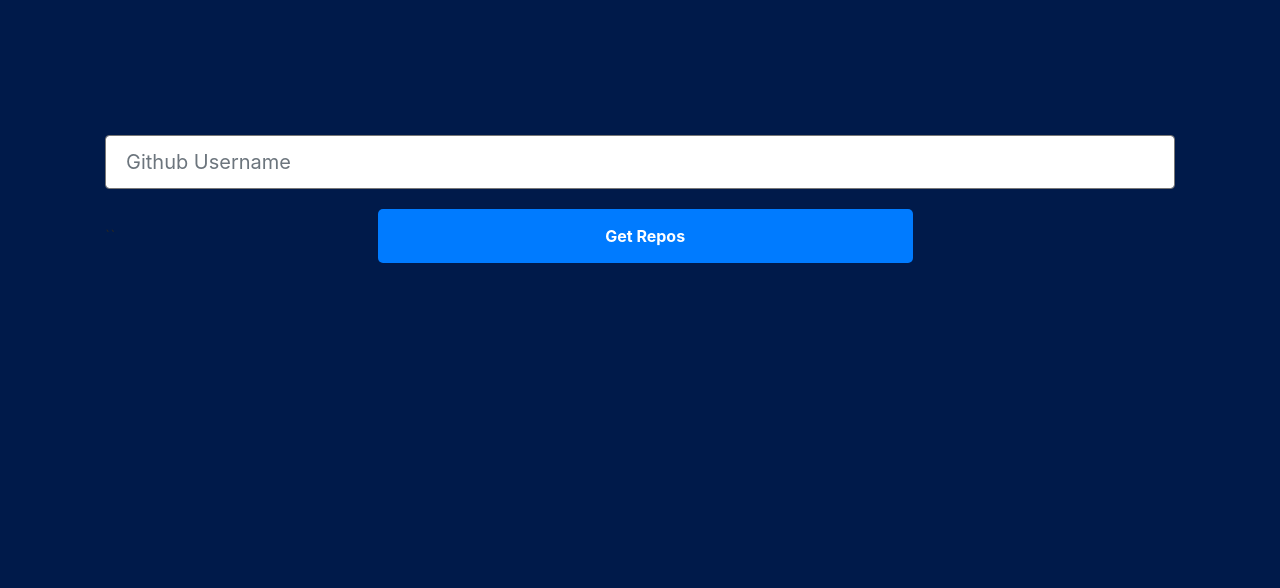
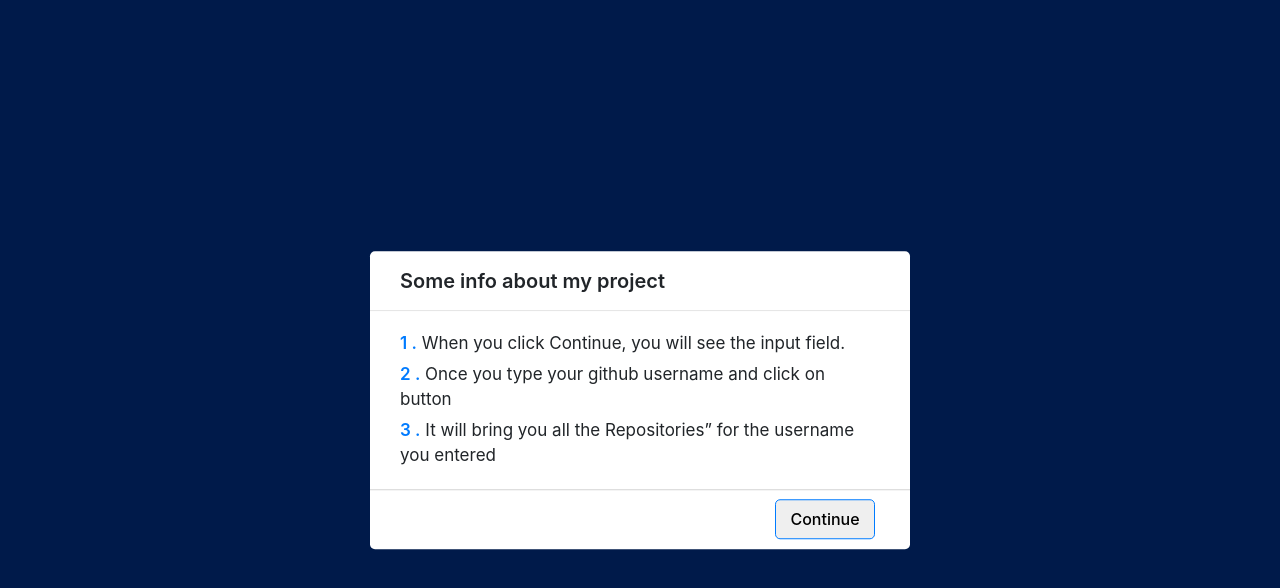
Before and after one commit to fareshossamm/Fetch-Github, a plain HTML site: page index.html in a window 1280 px wide. Drawn offline with Linux system fonts and the light colour scheme.

Commit message:
add new feature .. card in begin of project show some on info abou the project

```diff
--- a/css/style.css
+++ b/css/style.css
@@ -60,8 +60,102 @@ a:hover {
 
 /* End Global Rules */
 
+.start_btn,
+.info_box,
+.result_box{
+    position: absolute;
+    top: 50%;
+    left: 50%;
+    transform: translate(-50%, -50%);
+
+}
+
+.info_box.activeInfo{
+    opacity: 1;
+    z-index: 5;
+    pointer-events: auto;
+    transform: translate(-50%, -50%) scale(1);
+    display: block;
+}
+
+.start_btn button{
+  background-color: #007bff;
+  color: #fff;
+  font-weight: bold;
+  font-size: 28px;
+  width: 200px;
+  border: 0;
+  padding: 10px;
+  margin:20px auto 0;
+  border-radius: 10px;
+  cursor: pointer;
+  transition: 0.5s;
+}
+.start_btn button:hover{
+  transform: scale(1.2);
+}
+.info_box{
+    width: 540px;
+    background: #fff;
+    border-radius: 5px;
+    transform: translate(-50%, -50%) scale(0.9);
+    pointer-events: none;
+    transition: all 0.3s ease;
+    display: none;
+    max-width: 100%;
+}
+
+.info_box .info-title{
+    height: 60px;
+    width: 100%;
+    border-bottom: 1px solid lightgrey;
+    display: flex;
+    align-items: center;
+    padding: 0 30px;
+    border-radius: 5px 5px 0 0;
+    font-size: 20px;
+    font-weight: 600;
+}
+
+.info_box .info-list{
+    padding: 15px 30px;
+}
+
+.info_box .info-list .info{
+    margin: 5px 0;
+    font-size: 17px;
+}
+
+.info_box .info-list .info span{
+    font-weight: 600;
+    color: #007bff;
+}
+.info_box .buttons{
+    height: 60px;
+    display: flex;
+    align-items: center;
+    justify-content: flex-end;
+    padding: 0 30px;
+    border-top: 1px solid lightgrey;
+}
+
+.info_box .buttons button{
+    margin: 0 5px;
+    height: 40px;
+    width: 100px;
+    font-size: 16px;
+    font-weight: 500;
+    cursor: pointer;
+    border: none;
+    outline: none;
+    border-radius: 5px;
+    border: 1px solid #007bff;
+    transition: all 0.3s ease;
+}
+
 .repos-container{
     margin: auto;
+    display: none;
 }
 @media (max-width: 992px) {
     .repos-container{
--- a/index.html
+++ b/index.html
@@ -24,6 +24,19 @@
 
 <body>
     <div class="container">
+        <div class="info_box">
+            <div class="info-title"><span>Some info about my project</span></div>
+            <div class="info-list">
+
+                <div class="info"><span>1 .</span> When you click Continue, you will see the input field.</div>
+                <div class="info"><span>2 .</span> Once you type your github username and click on button</div>
+                <div class="info"><span>3 .</span> It will bring you all the Repositories” for the username you entered
+                </div>
+            </div>
+            <div class="buttons">
+                <button class="start">Continue</button>
+            </div>
+        </div>
         <div class="repos-container">
             <div class="get-repos">
                 <form class="form-inline  w-100 " id="getReposForm">
@@ -32,17 +45,17 @@
                         Please Enter Your Github Username
                     </div>`
                     <span id="getReposButton" type="submit" class="get-btn btn-primary  m-auto w-50">Get Repos</span>
-                  </form>
+                </form>
             </div>
             <div class="show-data">
                 <span></span>
 
+            </div>
         </div>
-    </div>
 
 
-    <!-- JS -->
-    <script src="js/script.js"></script>
+        <!-- JS -->
+        <script src="js/script.js"></script>
 </body>
 
 </html>
--- a/js/script.js
+++ b/js/script.js
@@ -3,6 +3,21 @@ let getBtn = document.querySelector(".get-btn");
 let showData = document.querySelector(".show-data");
 let input = document.querySelector(".get-repos input");
 let error = document.querySelector(".alert");
+const app = document.querySelector(".app");
+const info_box = document.querySelector(".info_box");
+const container = document.querySelector(".repos-container");
+const continue_btn = document.querySelector(".buttons .start");
+
+
+// Add the "activeInfo" class to make the info box appear
+info_box.classList.add("activeInfo");
+
+// if continueQuiz button clicked
+continue_btn.onclick = ()=>{
+    info_box.classList.remove("activeInfo"); //hide info box
+    container.style.display="block";
+
+}
 
 // Event listener to trigger fetching repos when the button is clicked
 getBtn.addEventListener('click', function(event) {
```
